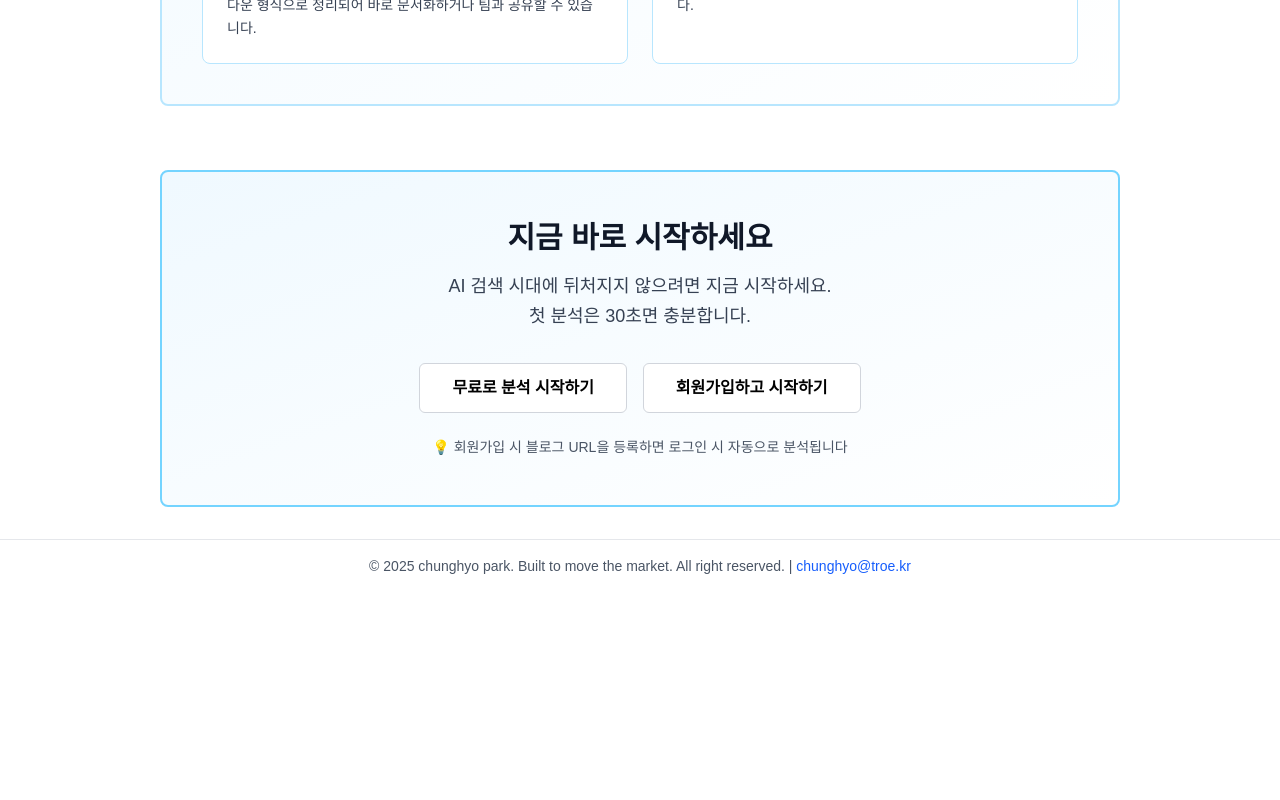
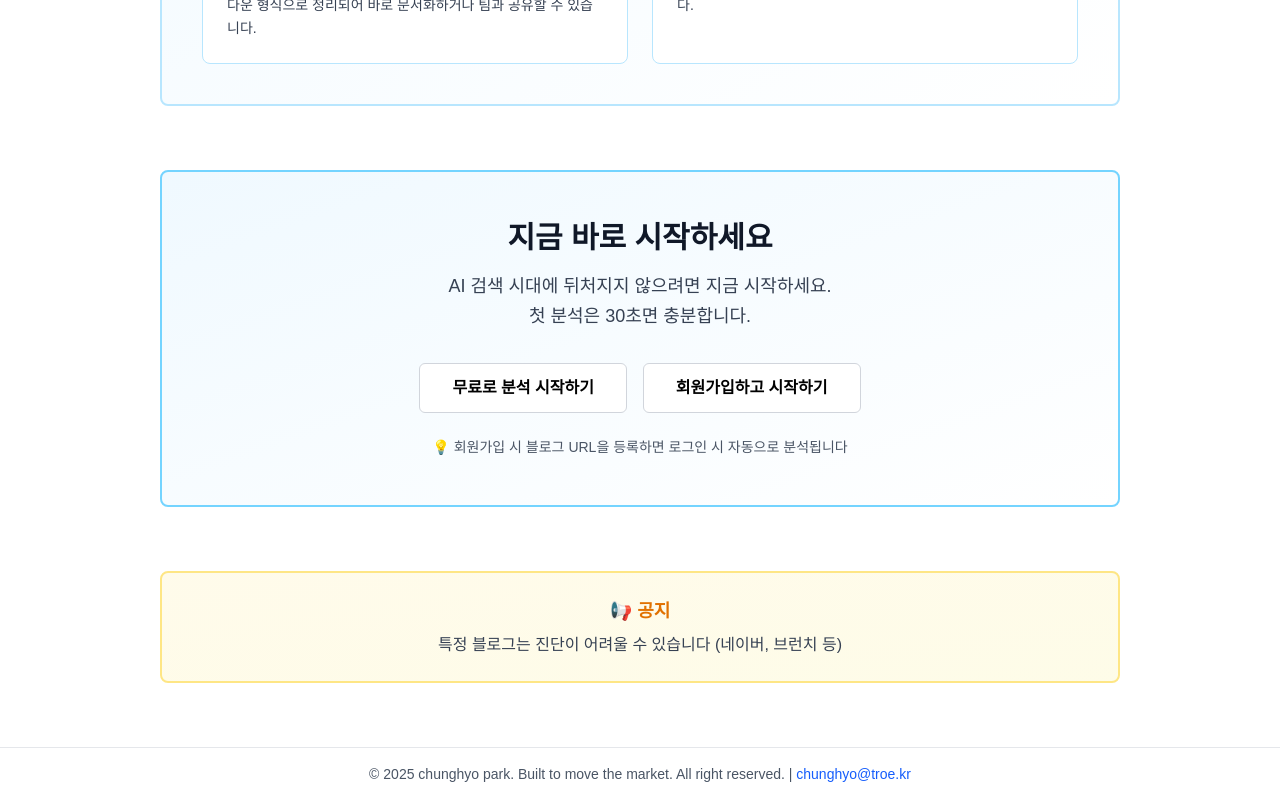
Before and after one commit to saewookkangboy/gaeoanalysis, a Next.js app: page /about in a window 1280 px wide. Shown: the part 4286-5086 px from the top of the page. Before the commit the page ends 4878 px from the top, so only its background shows below. Built offline with nearby package versions, Linux system fonts and the light colour scheme; no server answers; a web font is replaced by a local one.

Commit message:
feat: About 페이지 하단에 공지 사항 추가
- 특정 블로그(네이버, 브런치 등) 진단 제한 안내 추가
- 눈에 띄는 디자인으로 공지 박스 추가 (amber/yellow 색상)

```diff
--- a/app/about/page.tsx
+++ b/app/about/page.tsx
@@ -380,6 +380,18 @@ export default function AboutPage() {
             </p>
           </div>
         </section>
+
+        {/* 공지 사항 */}
+        <section className="mt-16 mb-8">
+          <div className="rounded-lg border-2 border-amber-200 bg-gradient-to-br from-amber-50 to-yellow-50 p-6 text-center">
+            <div className="mb-2 text-amber-600 text-lg font-semibold">
+              📢 공지
+            </div>
+            <p className="text-sm sm:text-base text-gray-700">
+              특정 블로그는 진단이 어려울 수 있습니다 (네이버, 브런치 등)
+            </p>
+          </div>
+        </section>
       </div>
     </div>
   );
```
